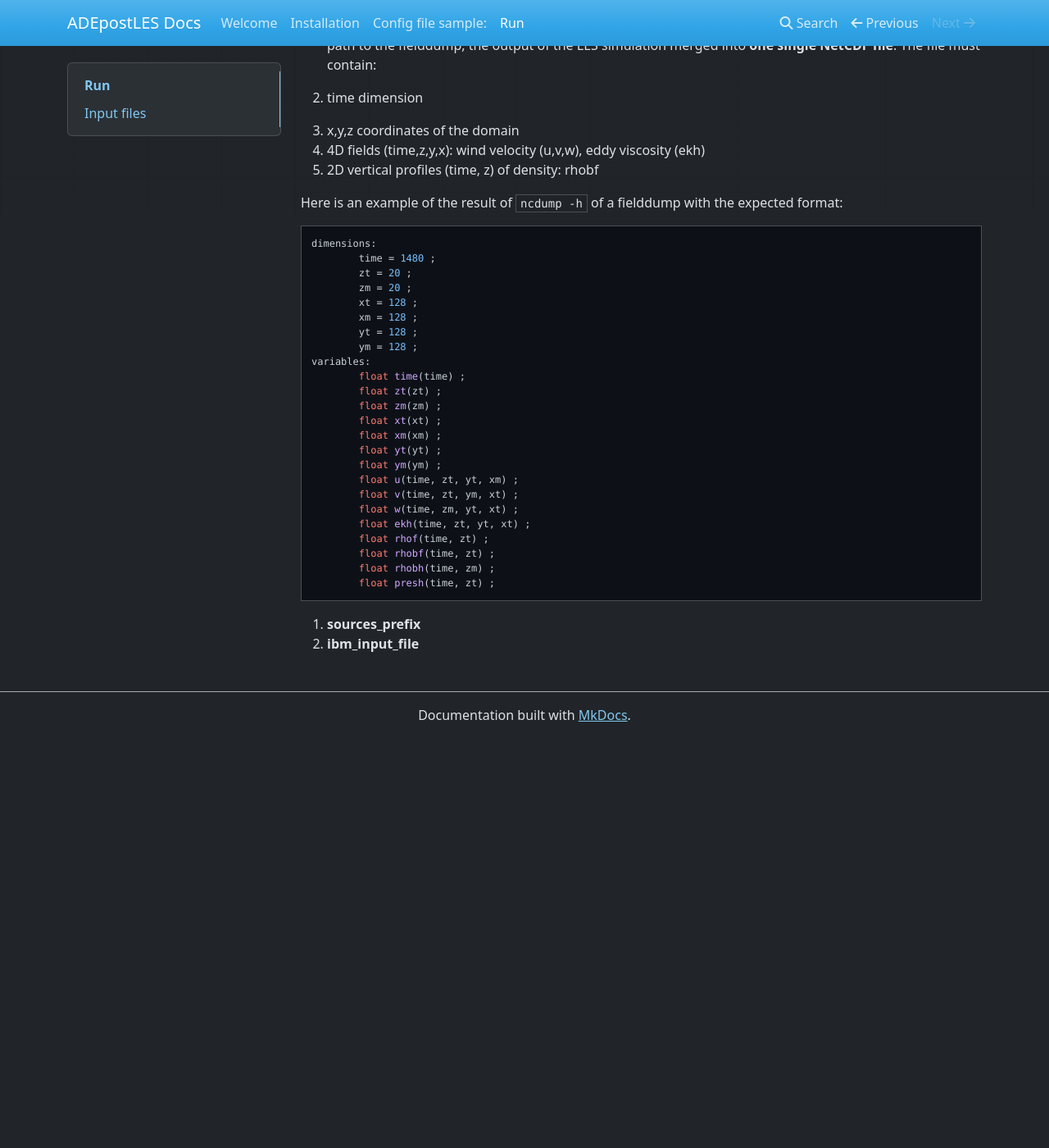
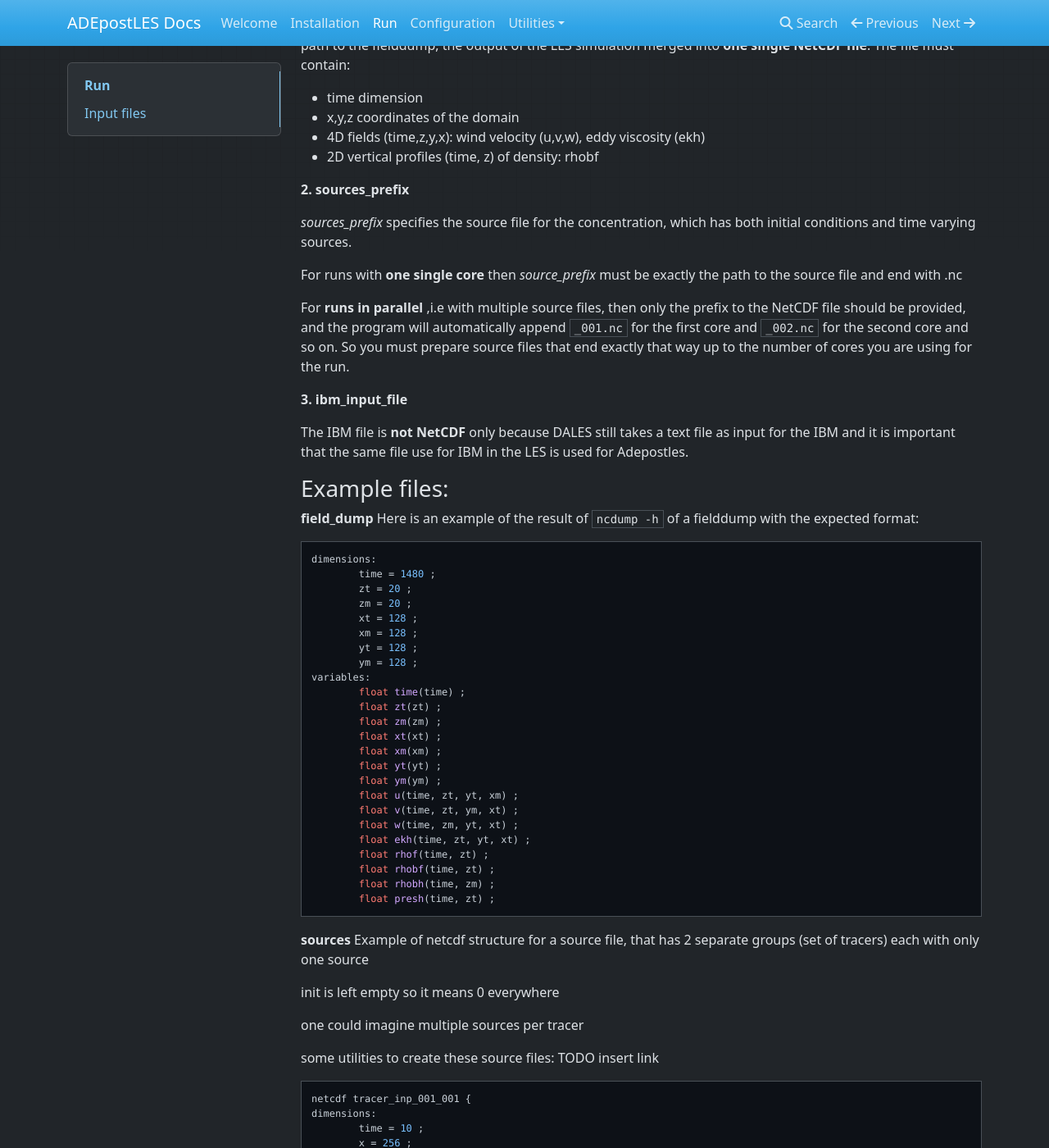
Before and after one commit to lorenzodonadio/adepostles, an MkDocs documentation site: the page built from docs/run.md, in a window 1280 px wide and 1400 px high, scrolled down 370 px. Shown: the whole window at 82% size. Built offline with MkDocs 1.6.1, drawn with Linux system fonts in a browser that asks for light colours; nearby versions of some CDN libraries; before the commit the page ends 1270 px from its top, so only the background shows below that; some of the changed text lies outside the part shown.

Commit message:
more docs

````diff
--- a/docs/run.md
+++ b/docs/run.md
@@ -10,15 +10,30 @@ The executable takes only **one config file** as input, this is usually called _
 
 Within _namoptions_ we must specify 3 file paths:
 
-1. **field_dump_path**
-   path to the fielddump, the output of the LES simulation merged into **one single NetCDF file**.
-   The file must contain:
+**1. field_dump_path**
+path to the fielddump, the output of the LES simulation merged into **one single NetCDF file**.
+The file must contain:
 
 - time dimension
 - x,y,z coordinates of the domain
 - 4D fields (time,z,y,x): wind velocity (u,v,w), eddy viscosity (ekh)
 - 2D vertical profiles (time, z) of density: rhobf
 
+**2. sources_prefix**
+
+_sources_prefix_ specifies the source file for the concentration, which has both initial conditions and time varying sources.
+
+For runs with **one single core** then _source_prefix_ must be exactly the path to the source file and end with .nc
+
+For **runs in parallel** ,i.e with multiple source files, then only the prefix to the NetCDF file should be provided, and the program will automatically append `_001.nc` for the first core and `_002.nc` for the second core and so on. So you must prepare source files that end exactly that way up to the number of cores you are using for the run.
+
+**3. ibm_input_file**
+
+The IBM file is **not NetCDF** only because DALES still takes a text file as input for the IBM and it is important that the same file use for IBM in the LES is used for Adepostles.
+
+### Example files:
+
+**field_dump**
 Here is an example of the result of `ncdump -h` of a fielddump with the expected format:
 
 ```
@@ -48,5 +63,62 @@ variables:
         float presh(time, zt) ;
 ```
 
-2. **sources_prefix**
-3. **ibm_input_file**
+**sources**
+Example of netcdf structure for a source file, that has 2 separate groups (set of tracers) each with only one source
+
+init is left empty so it means 0 everywhere
+
+one could imagine multiple sources per tracer
+
+some utilities to create these source files: TODO insert link
+
+```
+netcdf tracer_inp_001_001 {
+dimensions:
+        time = 10 ;
+        x = 256 ;
+        y = 256 ;
+        z = 40 ;
+
+// global attributes:
+                :description = "NetCDF file for tracer properties" ;
+                :history = "Created with T_tracer structure equivalent" ;
+                :numtracers = 2LL ;
+                :totnumsources = 2LL ;
+
+group: s0 {
+  variables:
+        float init(z, y, x) ;
+        float source_1(time) ;
+                source_1:x = 8LL ;
+                source_1:y = 30LL ;
+                source_1:z = 2LL ;
+
+  // group attributes:
+                :tracname = "s0" ;
+                :traclong = "s0_x_  8_y_ 30" ;
+                :unit = "kg/kg" ;
+                :molar_mass = -999. ;
+                :lemis = "true" ;
+                :numsources = 1LL ;
+  } // group s0
+
+group: s1 {
+  variables:
+        float init(z, y, x) ;
+        float source_1(time) ;
+                source_1:x = 8LL ;
+                source_1:y = 45LL ;
+                source_1:z = 2LL ;
+
+  // group attributes:
+                :tracname = "s1" ;
+                :traclong = "s1_x_  8_y_ 45" ;
+                :unit = "kg/kg" ;
+                :molar_mass = -999. ;
+                :lemis = "true" ;
+                :numsources = 1LL ;
+  } // group s1
+
+}
+```
--- a/mkdocs.yml
+++ b/mkdocs.yml
@@ -2,3 +2,13 @@ site_name: ADEpostLES Docs
 theme:
   name: mkdocs
   color_mode: dark
+
+nav:
+  - index.md
+  - installation.md
+  - run.md
+  - Configuration: namoptions.md
+  - Utilities:
+      - Generate Sources: utilities/gensources.md
+      - PostProcess DALES: utilities/postprocesdales.md
+      - Visualize Results: utilities/visualizations.md
````
Also changed, not shown: docs/index.md (+6 -11 lines), docs/installation.md (+12 -15 lines), docs/utilities/gensources.md (added, +4 -0 lines), docs/utilities/postprocesdales.md (added, +3 -0 lines), docs/utilities/visualizations.md (added, +3 -0 lines), 1 other file.
